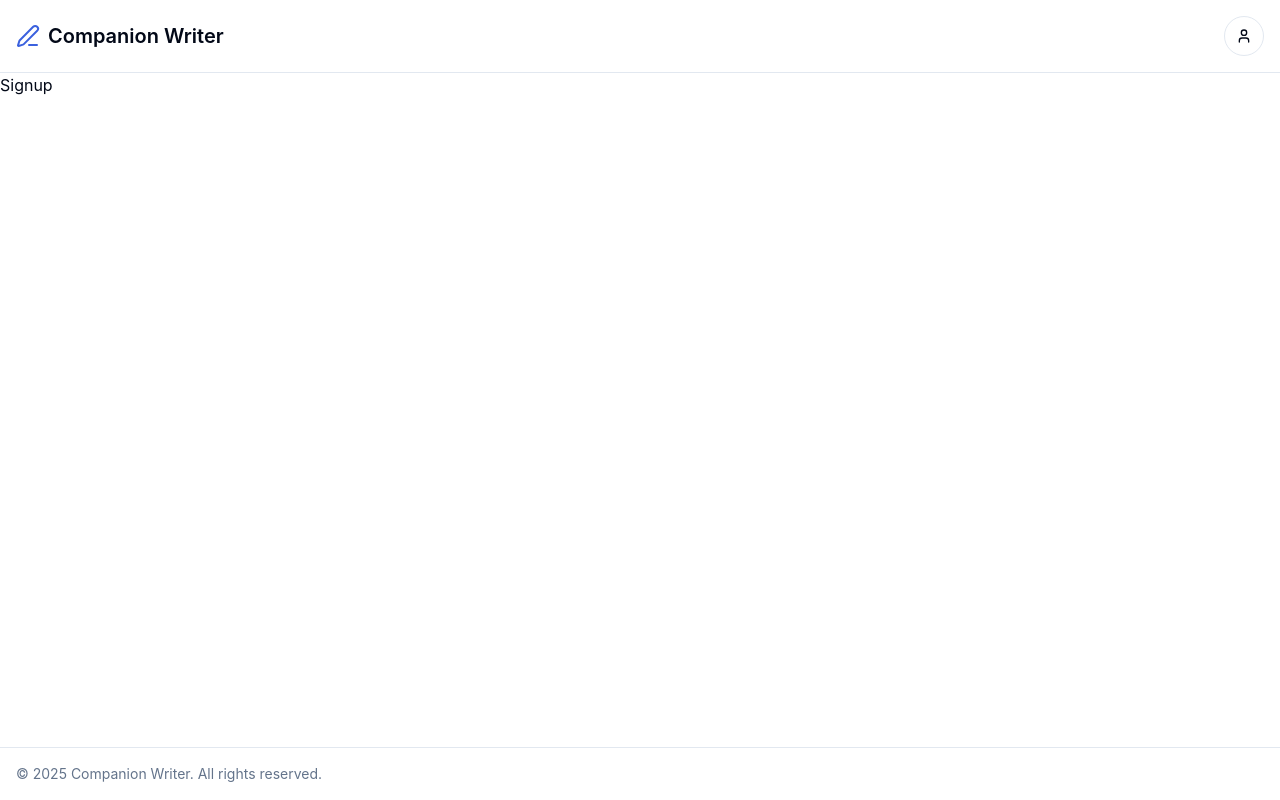
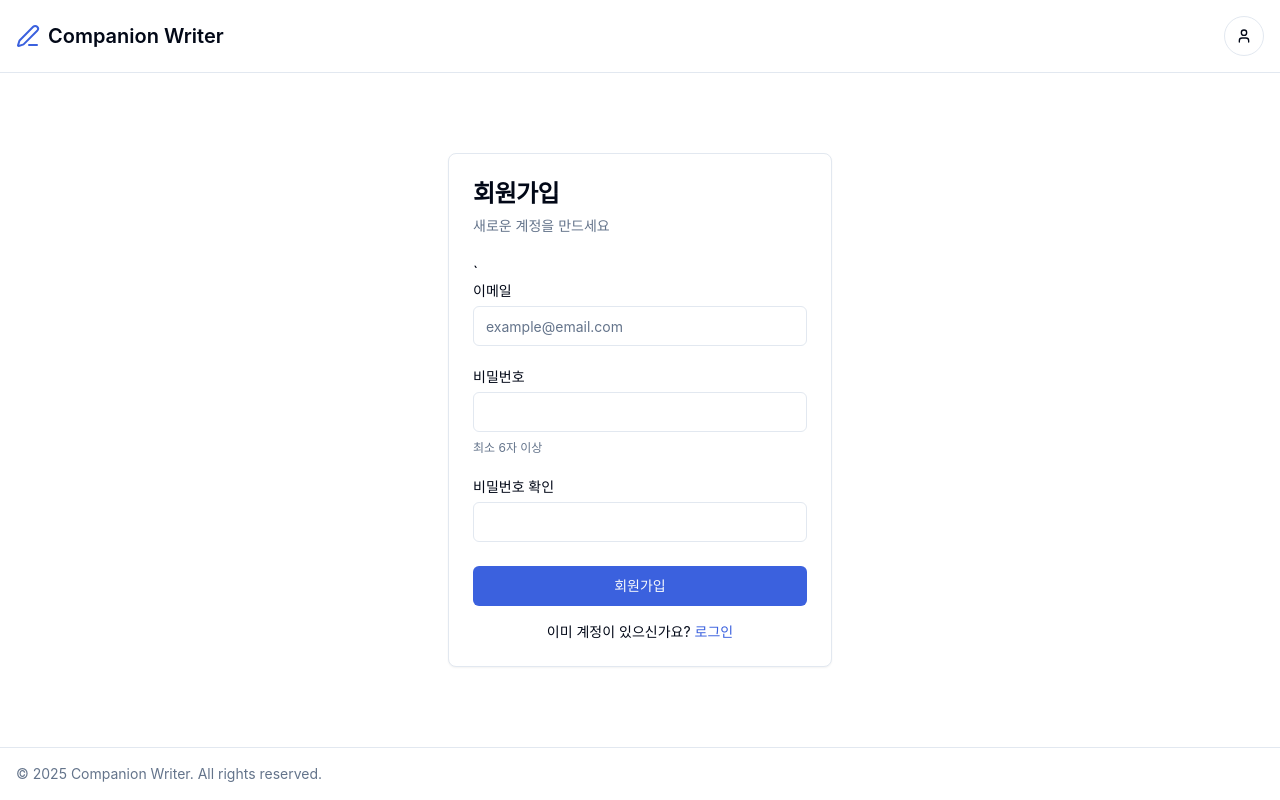
Before and after one commit to 7saval/writingAI, a React app in the folder frontend/: page /signup in a window 1280 px wide. Built offline with nearby package versions, Linux system fonts and the light colour scheme; no server answers; the HTML template or start-up script is replaced by a standard one.

Commit message:
251228 | 프론트 인증 훅 및 회원가입 화면 구현

```diff
--- a/frontend/package.json
+++ b/frontend/package.json
@@ -30,7 +30,8 @@
     "react-router-dom": "^7.10.0",
     "tailwind-merge": "^3.4.0",
     "tailwindcss-animate": "^1.0.7",
-    "zod": "^4.1.13"
+    "zod": "^4.1.13",
+    "zustand": "^5.0.9"
   },
   "devDependencies": {
     "@eslint/js": "^9.39.1",
--- a/frontend/src/api/client.ts
+++ b/frontend/src/api/client.ts
@@ -1,6 +1,42 @@
-import axios from "axios";
+import { getToken, removeToken } from "@/store/authStore";
+import axios, { type AxiosRequestConfig } from "axios";
 
-export const apiClient = axios.create({
-    // baseURL: process.env.REACT_APP_API_URL ?? 'http://localhost:5000/api',
-    baseURL: import.meta.env.VITE_API_URL ?? 'http://localhost:5000/api',
-})
+
+export const createClient = (config?: AxiosRequestConfig) => {
+    const axiosInstance = axios.create({
+        // baseURL: process.env.REACT_APP_API_URL ?? 'http://localhost:5000/api',
+        baseURL: import.meta.env.VITE_API_URL ?? 'http://localhost:5000/api',
+        headers: {
+            "Content-Type": "application/json"
+        },
+        ...config,
+    });
+
+    // 요청 인터셉터 : 매 요청마다 최신 토큰 헤더에 추가
+    axiosInstance.interceptors.request.use((config) => {
+        const token = getToken();
+        if (token) {
+            config.headers.Authorization = `Bearer ${token}`;
+        }
+        return config;
+    })
+
+    // 응답 인터셉터 : 401 발생 시 로그아웃 처리
+    axiosInstance.interceptors.response.use(
+        (response) => {
+            return response;
+        },
+        (error) => {
+            // 토큰이 없을 때
+            if (error.response && error.response.status === 401) {
+                removeToken();
+                window.location.href = '/login';
+                return;
+            }
+            return Promise.reject(error);
+        })
+
+    return axiosInstance;
+}
+
+export const apiClient = createClient();
--- a/frontend/src/pages/auth/Signup.tsx
+++ b/frontend/src/pages/auth/Signup.tsx
@@ -1,7 +1,109 @@
+import { Button } from "@/components/ui/button";
+import { Card, CardContent, CardDescription, CardHeader, CardTitle } from "@/components/ui/card";
+import { Input } from "@/components/ui/input";
+import { Label } from "@/components/ui/label";
+import { useState } from "react";
+import { Link, useNavigate } from "react-router-dom";
 
 const Signup = () => {
+    const [email, setEmail] = useState("")
+    const [password, setPassword] = useState("")
+    const [repeatPassword, setRepeatPassword] = useState("")
+    const [error, setError] = useState<string | null>(null)
+    const [isLoading, setIsLoading] = useState(false)
+    const navigate = useNavigate()
+
+    const handleSignUp = async (e: React.FormEvent) => {
+        e.preventDefault()
+        setIsLoading(true)
+        setError(null)
+
+        if (password !== repeatPassword) {
+            setError("비밀번호가 일치하지 않습니다")
+            setIsLoading(false)
+            return
+        }
+
+        const result = signUp(email, password);
+
+        if (result.success) {
+            // 회원가입 후 바로 프로젝트로 이동
+            navigate("/projects")
+        } else {
+            setError(result.error || "회원가입에 실패했습니다")
+        }
+
+        setIsLoading(false)
+    }
+
+    const signUp = (email: string, password: string) => {
+        return {
+            success: true,
+            error: null,
+        }
+    }
     return (
-        <div>Signup</div>
+        <div className="flex min-h-full w-full items-center justify-center p-6">
+            <div className="w-full max-w-sm">
+                <div className="flex flex-col gap-6">
+                    <Card>
+                        <CardHeader>
+                            <CardTitle className="text-2xl">회원가입</CardTitle>
+                            <CardDescription>새로운 계정을 만드세요</CardDescription>
+                        </CardHeader>
+                        <CardContent>
+                            `<form onSubmit={handleSignUp}>
+                                <div className="flex flex-col gap-6">
+                                    <div className="grid gap-2">
+                                        <Label htmlFor="email">이메일</Label>
+                                        <Input
+                                            id="email"
+                                            type="email"
+                                            placeholder="example@email.com"
+                                            required
+                                            value={email}
+                                            onChange={(e) => setEmail(e.target.value)}
+                                        />
+                                    </div>
+                                    <div className="grid gap-2">
+                                        <Label htmlFor="password">비밀번호</Label>
+                                        <Input
+                                            id="password"
+                                            type="password"
+                                            required
+                                            minLength={6}
+                                            value={password}
+                                            onChange={(e) => setPassword(e.target.value)}
+                                        />
+                                        <p className="text-xs text-muted-foreground">최소 6자 이상</p>
+                                    </div>
+                                    <div className="grid gap-2">
+                                        <Label htmlFor="repeat-password">비밀번호 확인</Label>
+                                        <Input
+                                            id="repeat-password"
+                                            type="password"
+                                            required
+                                            value={repeatPassword}
+                                            onChange={(e) => setRepeatPassword(e.target.value)}
+                                        />
+                                    </div>
+                                    {error && <p className="text-sm text-destructive">{error}</p>}
+                                    <Button type="submit" className="w-full" disabled={isLoading}>
+                                        {isLoading ? "계정 생성 중..." : "회원가입"}
+                                    </Button>
+                                </div>
+                                <div className="mt-4 text-center text-sm">
+                                    이미 계정이 있으신가요?{" "}
+                                    <Link to="/login" className="text-primary hover:underline">
+                                        로그인
+                                    </Link>
+                                </div>
+                            </form>
+                        </CardContent>
+                    </Card>
+                </div>
+            </div>
+        </div>
     )
 }
 
--- /dev/null
+++ b/frontend/src/store/authStore.ts
@@ -0,0 +1,35 @@
+import { create } from 'zustand';
+
+interface StoreState {
+    isLoggedIn: boolean;
+    storeLogin: (token: string) => void;
+    storeLogout: () => void;
+}
+
+// 로컬 스토리지에 토큰 저장
+export const setToken = (token: string) => {
+    localStorage.setItem('token', token);
+};
+
+// 토큰 가져오기
+export const getToken = () => {
+    return localStorage.getItem('token');
+};
+
+// 토큰 삭제
+export const removeToken = () => {
+    localStorage.removeItem('token');
+};
+
+// set함수로 상태 변경
+export const useAuthStore = create<StoreState>((set) => ({
+    isLoggedIn: getToken() ? true : false,  // 초기값
+    storeLogin: (token: string) => {
+        set(() => ({ isLoggedIn: true }));
+        setToken(token);
+    },
+    storeLogout: () => {
+        set(() => ({ isLoggedIn: false }));
+        removeToken();
+    }
+}));
```
Also changed, not shown: 2 other files (tests, documents, lock files or other folders).
